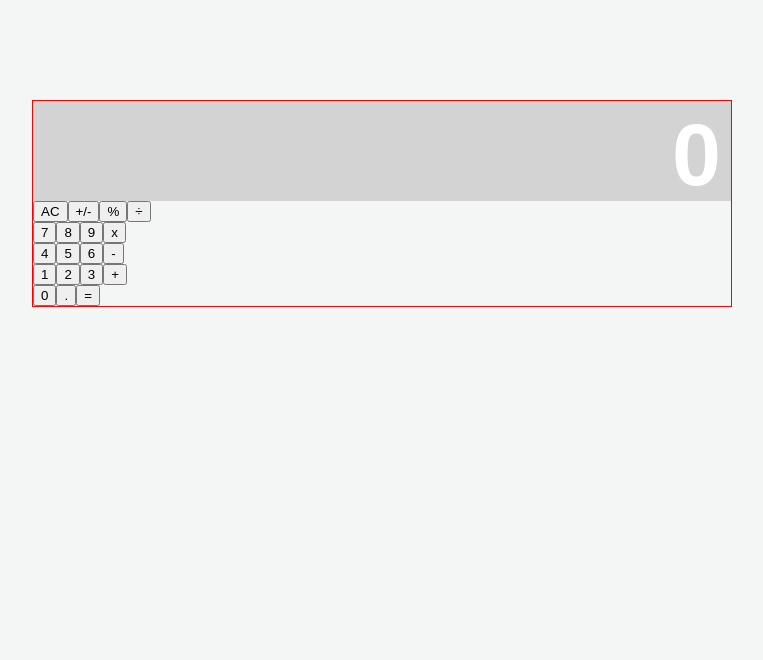
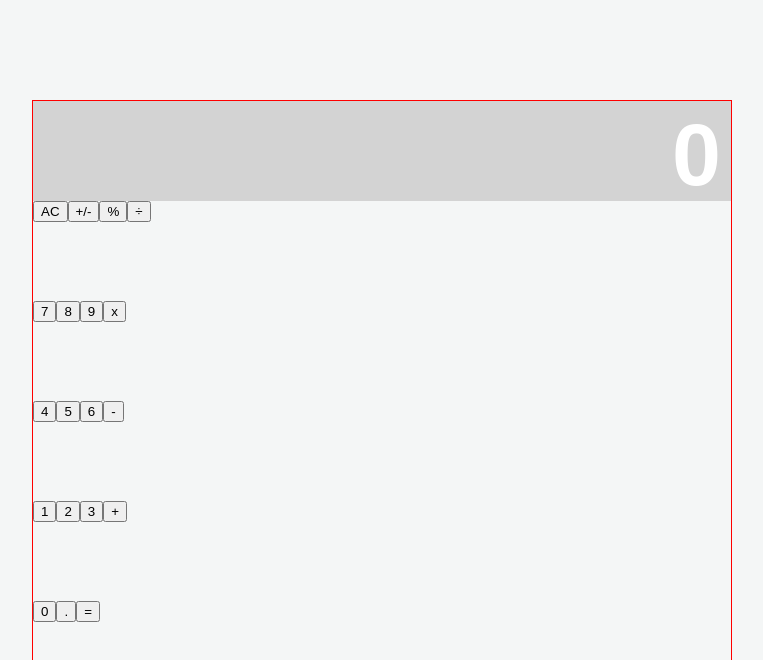
Before and after one commit to Rhelli/React-Calculator, a React (Create React App) app: page / in a window 1280 px wide. Shown: the top 660 px of the page, without its empty margins (258-1021 px from the left). Built offline with nearby package versions, Linux system fonts and the light colour scheme.

Commit message:
Began adding styling to the buttonPanel

```diff
--- a/src/components/ButtonPanel.js
+++ b/src/components/ButtonPanel.js
@@ -1,6 +1,7 @@
 import React from 'react';
 import PropTypes from 'prop-types';
 import Button from './Button';
+import styles from './buttonPanel.module.scss';
 
 const ButtonPanel = props => {
   const handleClick = buttonName => {
@@ -14,7 +15,7 @@ const ButtonPanel = props => {
   const group5 = ['0', '.', '='];
 
   return (
-    <div>
+    <div className={styles.buttonPanel}>
       <div id="group1">
         { group1.map(val => <Button clickHandler={handleClick} key={`btn_${val}`} buttonName={val} />) }
       </div>
--- a/src/components/buttonPanel.module.scss
+++ b/src/components/buttonPanel.module.scss
@@ -0,0 +1,8 @@
+.buttonPanel {
+  display: flex;
+  flex-flow: column nowrap;
+
+  div {
+    height: 100px;
+  }
+}
```
Also changed, not shown: 1 other file (tests, documents, lock files or other folders).
